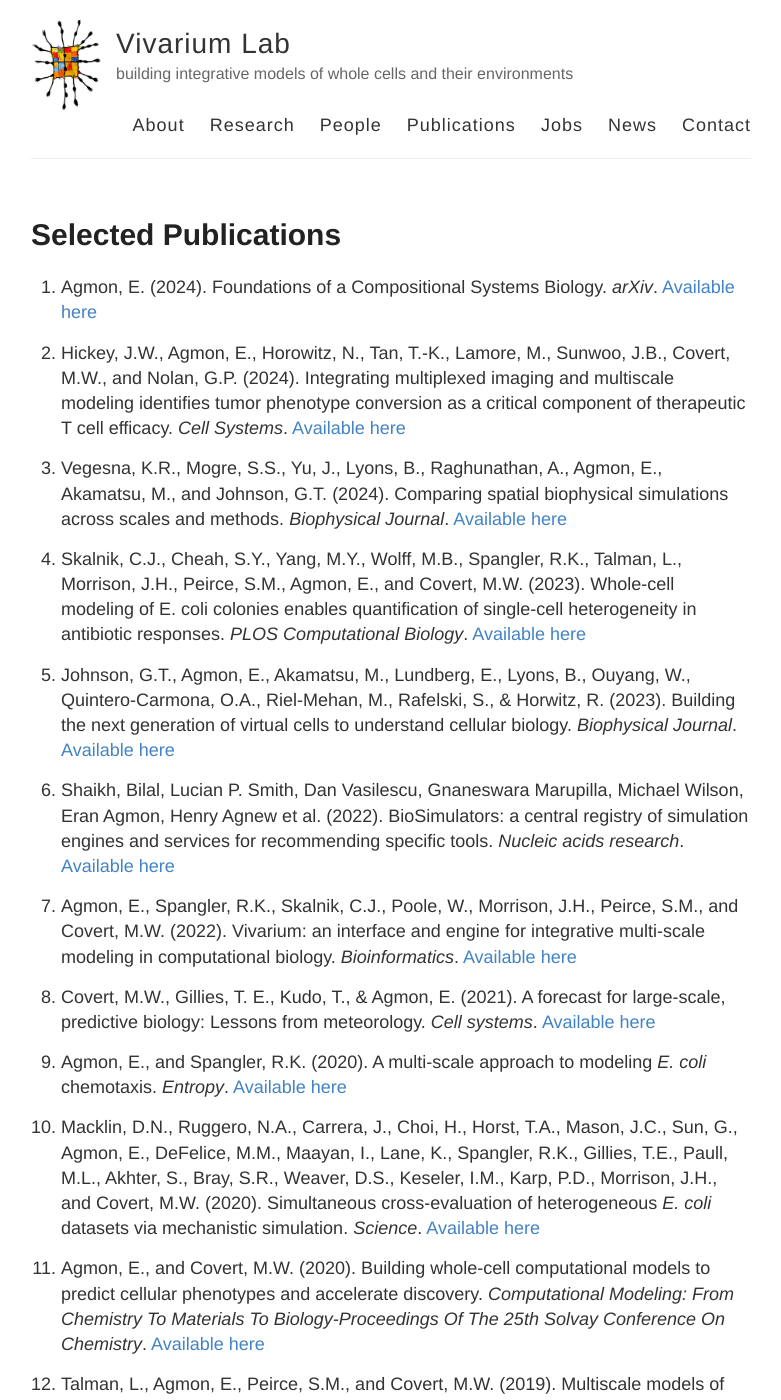
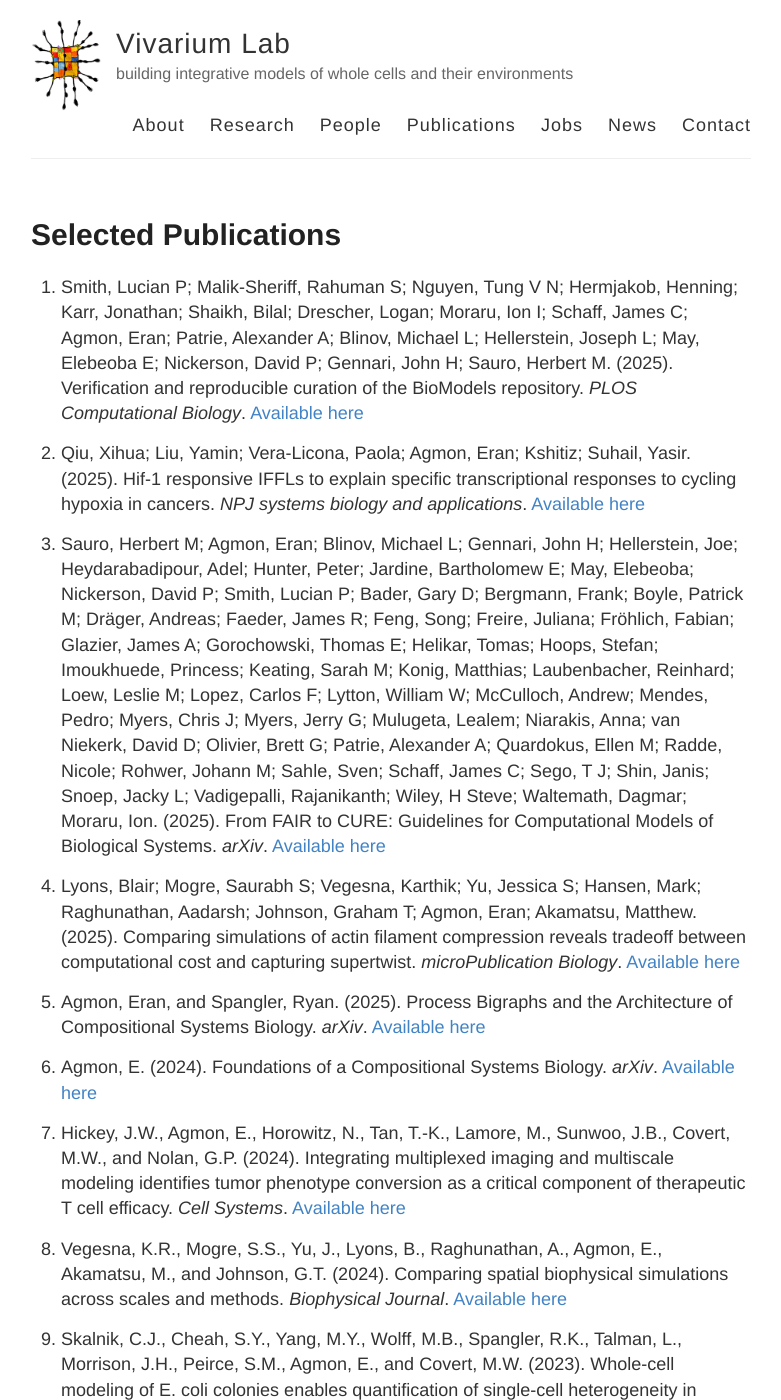
Before and after one commit to eagmon/eagmon.github.io, a Jekyll site: the page built from publications.md, in a window 1280 px wide and 1400 px high. Shown: the whole window, without its empty margins (249-1030 px from the left). Built offline with Jekyll 4.4.1, drawn with Linux system fonts in a browser that asks for light colours.

Commit message:
update pubs

```diff
--- a/_data/publications.yml
+++ b/_data/publications.yml
@@ -1,3 +1,33 @@
+- authors: 'Smith, Lucian P; Malik-Sheriff, Rahuman S; Nguyen, Tung V N; Hermjakob, Henning; Karr, Jonathan; Shaikh, Bilal; Drescher, Logan; Moraru, Ion I; Schaff, James C; Agmon, Eran; Patrie, Alexander A; Blinov, Michael L; Hellerstein, Joseph L; May, Elebeoba E; Nickerson, David P; Gennari, John H; Sauro, Herbert M.'
+  year: '2025'
+  title: 'Verification and reproducible curation of the BioModels repository.'
+  journal: 'PLOS Computational Biology'
+  link: 'https://journals.plos.org/ploscompbiol/article?id=10.1371/journal.pcbi.1013239'
+
+- authors: 'Qiu, Xihua; Liu, Yamin; Vera-Licona, Paola; Agmon, Eran; Kshitiz; Suhail, Yasir.'
+  year: '2025'
+  title: 'Hif-1 responsive IFFLs to explain specific transcriptional responses to cycling hypoxia in cancers.'
+  journal: 'NPJ systems biology and applications'
+  link: 'https://www.nature.com/articles/s41540-025-00612-z'
+
+- authors: 'Sauro, Herbert M; Agmon, Eran; Blinov, Michael L; Gennari, John H; Hellerstein, Joe; Heydarabadipour, Adel; Hunter, Peter; Jardine, Bartholomew E; May, Elebeoba; Nickerson, David P; Smith, Lucian P; Bader, Gary D; Bergmann, Frank; Boyle, Patrick M; Dräger, Andreas; Faeder, James R; Feng, Song; Freire, Juliana; Fröhlich, Fabian; Glazier, James A; Gorochowski, Thomas E; Helikar, Tomas; Hoops, Stefan; Imoukhuede, Princess; Keating, Sarah M; Konig, Matthias; Laubenbacher, Reinhard; Loew, Leslie M; Lopez, Carlos F; Lytton, William W; McCulloch, Andrew; Mendes, Pedro; Myers, Chris J; Myers, Jerry G; Mulugeta, Lealem; Niarakis, Anna; van Niekerk, David D; Olivier, Brett G; Patrie, Alexander A; Quardokus, Ellen M; Radde, Nicole; Rohwer, Johann M; Sahle, Sven; Schaff, James C; Sego, T J; Shin, Janis; Snoep, Jacky L; Vadigepalli, Rajanikanth; Wiley, H Steve; Waltemath, Dagmar; Moraru, Ion.'
+  year: '2025'
+  title: 'From FAIR to CURE: Guidelines for Computational Models of Biological Systems.'
+  journal: 'arXiv'
+  link: 'https://arxiv.org/abs/2502.15597'
+
+- authors: 'Lyons, Blair; Mogre, Saurabh S; Vegesna, Karthik; Yu, Jessica S; Hansen, Mark; Raghunathan, Aadarsh; Johnson, Graham T; Agmon, Eran; Akamatsu, Matthew.'
+  year: '2025'
+  title: 'Comparing simulations of actin filament compression reveals tradeoff between computational cost and capturing supertwist.'
+  journal: 'microPublication Biology'
+  link: 'https://www.micropublicationbiology.org/journals/biology/micropub-biology-001347/'
+
+- authors: 'Agmon, Eran, and Spangler, Ryan.'
+  year: '2025'
+  title: 'Process Bigraphs and the Architecture of Compositional Systems Biology.'
+  journal: 'arXiv'
+  link: 'https://arxiv.org/abs/2512.23754'
+
 - authors: 'Agmon, E.'
   year: '2024'
   title: 'Foundations of a Compositional Systems Biology.'
```
Also changed, not shown: index.md (+2 -1 lines), 1 other file.
